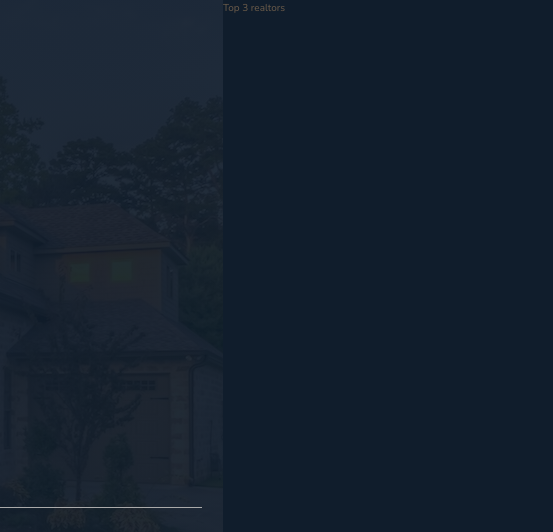
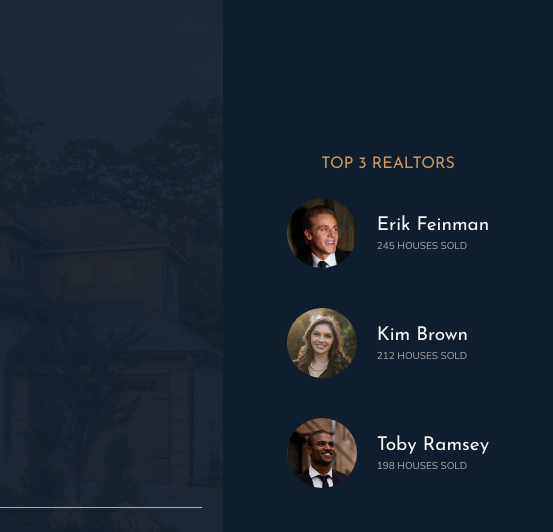
Before and after one commit to pavlov99/udemy-advanced-css-and-sass, a website: page nexter/index.html in a window 1280 px wide. Shown: the top 532 px of the page, 727-1280 px from the left. Drawn offline with nearby package versions, Linux system fonts and the light colour scheme.

Commit message:
ADD: header section

```diff
--- a/nexter/index.html
+++ b/nexter/index.html
@@ -29,7 +29,26 @@
             </div>
         </header>
         <div class="realtors">
-            Top 3 realtors
+            <h3 class="heading-3">Top 3 Realtors</h3>
+            <div class="realtors__list">
+                <img src="img/realtor-1.jpeg" alt="Realtor 1" class="realtors__img">
+                <div class="realtors__details">
+                    <h4 class="heading-4 heading-4--light">Erik Feinman</h4>
+                    <p class="realtors__sold">245 houses sold</p>
+                </div>
+
+                <img src="img/realtor-2.jpeg" alt="Realtor 2" class="realtors__img">
+                <div class="realtors__details">
+                    <h4 class="heading-4 heading-4--light">Kim Brown</h4>
+                    <p class="realtors__sold">212 houses sold</p>
+                </div>
+
+                <img src="img/realtor-3.jpeg" alt="Realtor 3" class="realtors__img">
+                <div class="realtors__details">
+                    <h4 class="heading-4 heading-4--light">Toby Ramsey</h4>
+                    <p class="realtors__sold">198 houses sold</p>
+                </div>
+            </div>
         </div>
         <section class="features">
             <div class="feature">
--- a/nexter/sass/_realtors.scss
+++ b/nexter/sass/_realtors.scss
@@ -1,4 +1,33 @@
 .realtors {
     background-color: $color-secondary;
     grid-column: col-start 7 / full-end;
+    padding: 3rem;
+
+    // center element. Could use flex as well.
+    display: grid;
+    align-content: center;
+    justify-content: center;
+    // add gap between heading and realtors list. Could do with helper margin class. Use grid gap here.
+    grid-row-gap: 2rem;
+    justify-items: center;
+
+    &__list {
+        display: grid;
+        grid-template-columns: min-content max-content;  // fits image and does not create line breaks in the text
+        grid-column-gap: 2rem;
+        grid-row-gap: 5vh;
+        align-items: center;
+    }
+
+    &__img {
+        width: 7rem;
+        border-radius: 50%;
+        display: block;
+    }
+
+    &__sold {
+        text-transform: uppercase;
+        color: $color-grey-light-2;
+        margin-top: -3px;
+    }
 }
```
Also changed, not shown: nexter/css/style.css.
